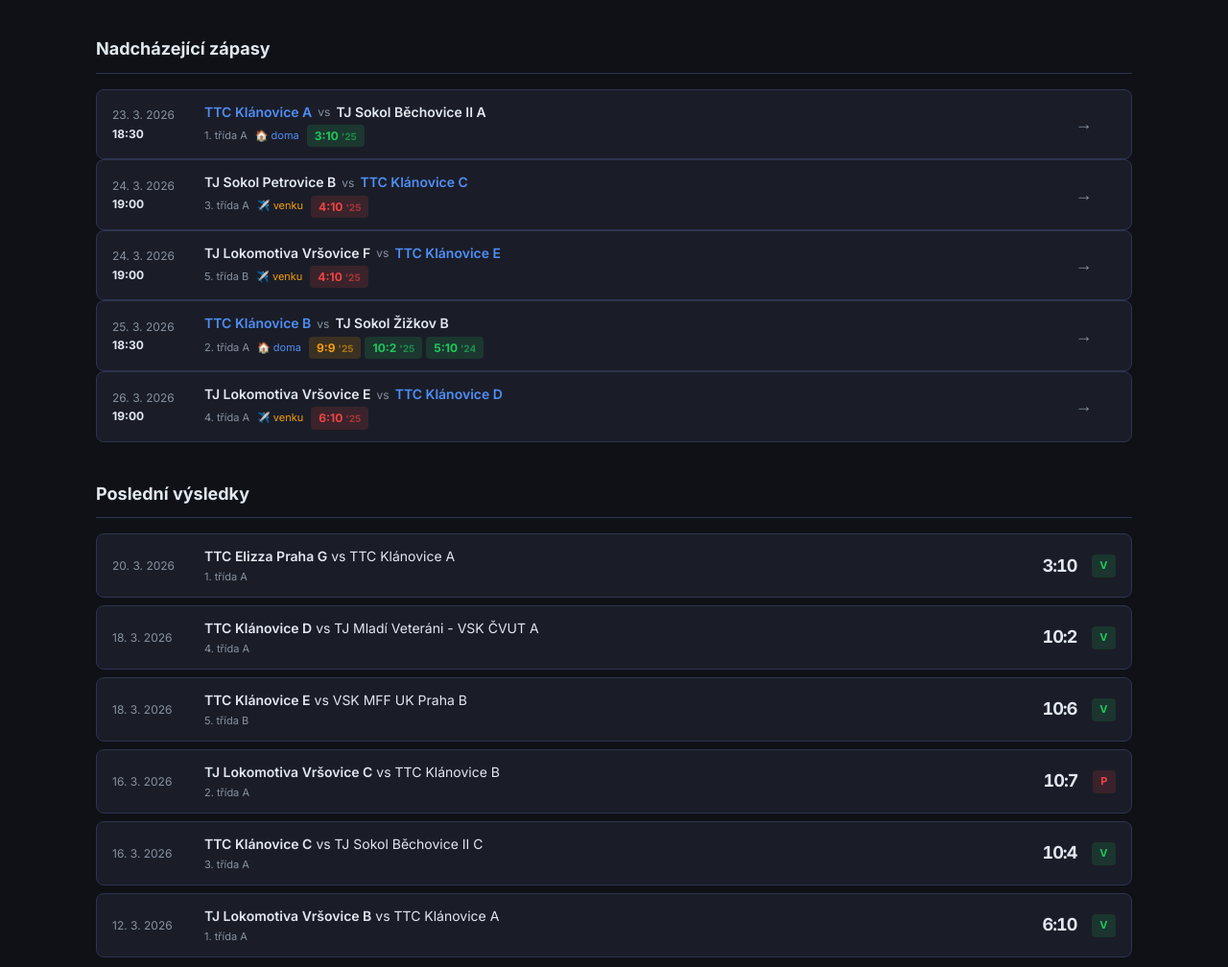
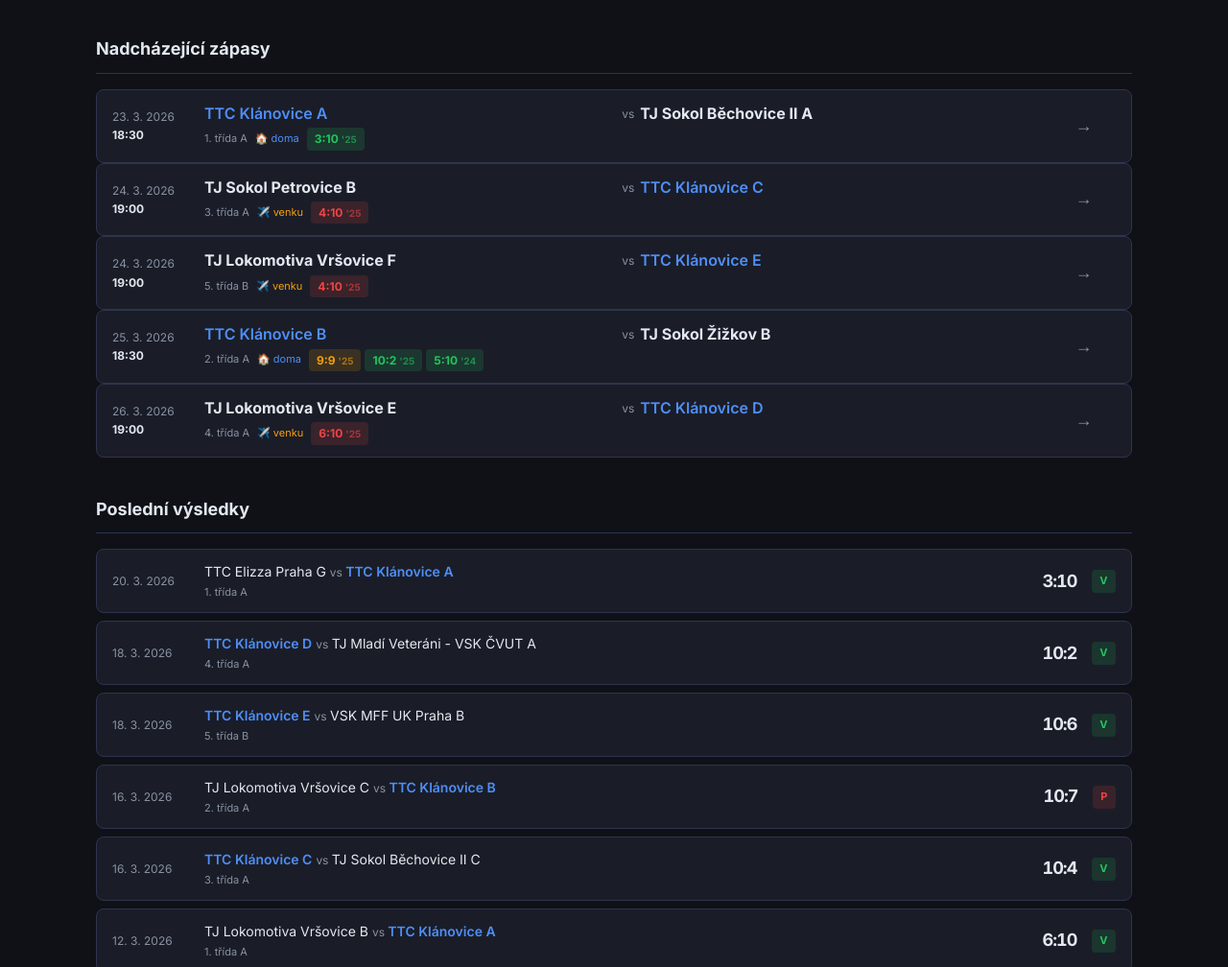
Before and after one commit to pavelverner/table_tenis_klanovice, a website: page index.html in a window 1280 px wide. Shown: the part 648-1656 px from the top of the page at 96% size. Drawn offline with Linux system fonts and the light colour scheme.

Commit message:
fix: zvýraznit Klánovice v posledních výsledcích, zkrátit názvy týmů, copyright 2026, čas u aktualizace

```diff
--- a/app.js
+++ b/app.js
@@ -297,7 +297,9 @@ function renderLatestMatches() {
     <div class="match-row" onclick="goToMatch(${m.id})" style="cursor:pointer">
       <div class="match-date">${fmtDate(m.date)}</div>
       <div class="match-teams">
-        <strong>${homeTeam}</strong> vs ${awayTeam}
+        <span class="${m.home ? 'our-side' : ''}">${homeTeam}</span>
+        <span style="color:var(--c-muted);font-size:12px;font-weight:400"> vs </span>
+        <span class="${!m.home ? 'our-side' : ''}">${awayTeam}</span>
         <div style="font-size:11px;color:var(--c-muted);margin-top:1px">${team.competition}</div>
       </div>
       <div class="match-result">
@@ -376,9 +378,9 @@ function renderUpcoming() {
       <div class="match-date">${fmtDate(m.date)}${m.time ? `<div style="font-size:12px;font-weight:700;color:var(--c-text)">${m.time}</div>` : ''}</div>
       <div class="match-teams">
         <div class="upcoming-teams-line">
-          <span class="${m.home ? 'our-side' : ''}">${homeTeam}</span>
+          <span class="team-name${m.home ? ' our-side' : ''}">${homeTeam}</span>
           <span class="upcoming-vs">vs</span>
-          <span class="${!m.home ? 'our-side' : ''}">${awayTeam}</span>
+          <span class="team-name${!m.home ? ' our-side' : ''}">${awayTeam}</span>
         </div>
         <div style="font-size:11px;color:var(--c-muted);margin-top:2px;display:flex;align-items:center;gap:8px;flex-wrap:wrap">
           <span>${team.competition}</span>
--- a/index.html
+++ b/index.html
@@ -112,7 +112,7 @@
 
   <footer class="footer">
     <div class="container">
-      <span>TTC Klánovice © 2025</span>
+      <span>TTC Klánovice © 2026</span>
       <span>Aktualizováno: <span id="lastUpdate">–</span></span>
       <span>Data: <a href="https://stis.ping-pong.cz/oddil-420109007/svaz-420101/rocnik-2025" target="_blank">stis.ping-pong.cz</a></span>
     </div>
--- a/scrape.js
+++ b/scrape.js
@@ -505,7 +505,7 @@ async function main() {
     stisUrl: `${BASE}/oddil-${ODDIL}/svaz-${SVAZ}/rocnik-${ROCNIK}`,
     rocnik: parseInt(ROCNIK),
     season: seasonLabel(ROCNIK),
-    lastUpdate: new Date().toLocaleDateString('cs-CZ'),
+    lastUpdate: new Date().toLocaleString('cs-CZ', { dateStyle: 'short', timeStyle: 'short' }),
     teams: [],
     tables: {},
     players: [],
--- a/style.css
+++ b/style.css
@@ -897,10 +897,17 @@ a:hover { text-decoration: underline; }
 /* ── Upcoming rows (reuse match-row style) ── */
 .upcoming-row { cursor: default; }
 .upcoming-teams-line {
-  display: flex; align-items: center; gap: 6px;
-  flex-wrap: wrap; font-size: 14px; font-weight: 600;
+  display: flex; align-items: center; gap: 0;
+  flex-wrap: nowrap; font-size: 14px; font-weight: 600;
+  overflow: hidden;
+}
+.upcoming-teams-line .team-name {
+  overflow: hidden; text-overflow: ellipsis; white-space: nowrap;
+  flex: 1; min-width: 0;
 }
 .upcoming-teams-line .our-side { color: var(--c-primary); }
+.upcoming-teams-line .upcoming-vs { margin: 0 6px; flex-shrink: 0; }
+.match-teams .our-side { color: var(--c-primary); font-weight: 600; }
 .badge-upcoming {
   color: var(--c-muted); font-size: 18px; min-width: 28px; text-align: center;
 }
```
